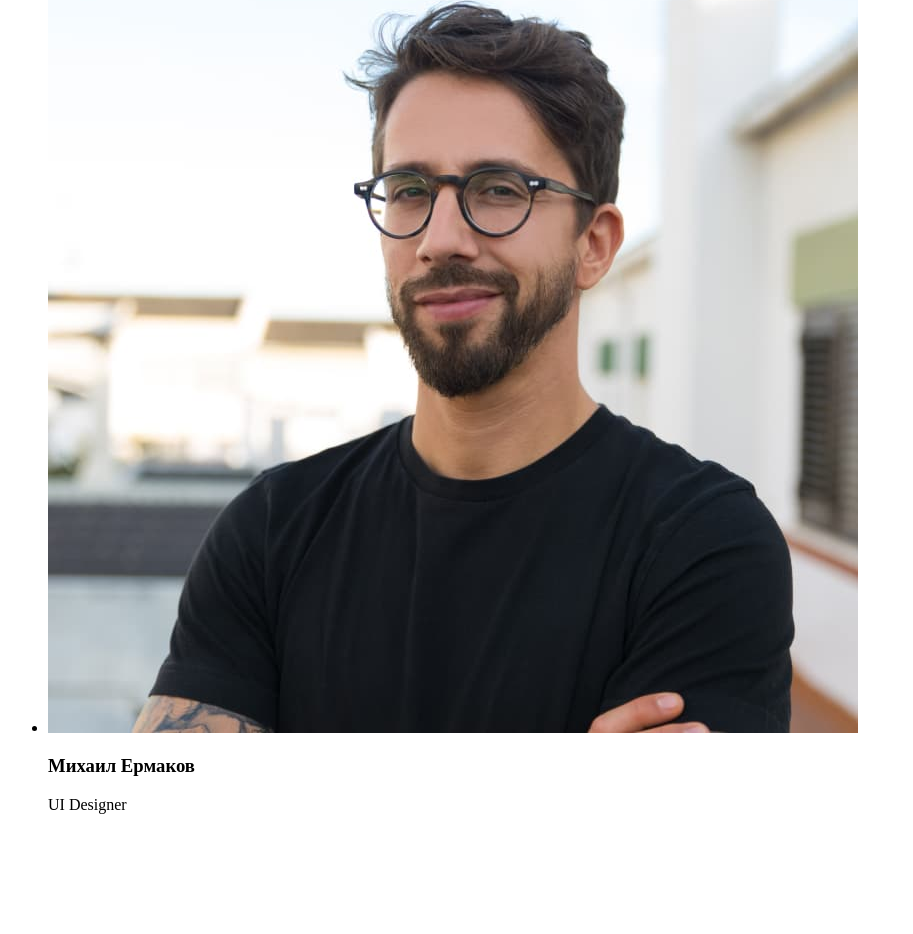
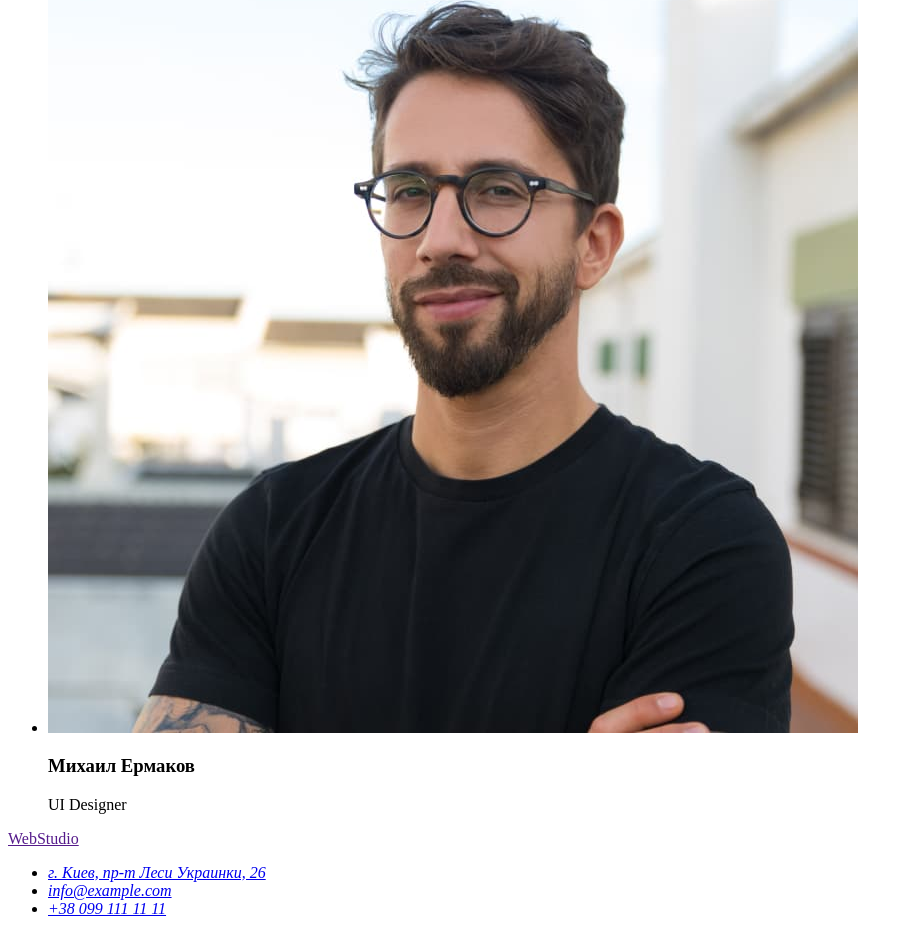
Before and after one commit to DmytroVadimov/goit-markup-hw-01, a plain HTML site: page index.html in a window 1280 px wide. Shown: the part 4253-5187 px from the top of the page, without its empty margins (0-913 px from the left). Before the commit the page ends 5083 px from the top, so only its background shows below. Drawn offline with Linux system fonts and the light colour scheme.

Commit message:
220521_hw_1_f

```diff
--- a/index.html
+++ b/index.html
@@ -8,9 +8,9 @@
   </head>
   <body>
     <header>
+      <!--меню-->
       <nav>
         <a href="">WebStudio</a>
-        <!--меню-->
         <ul>
           <li><a href="">Студия</a></li>
           <li><a href="">Портфолио</a></li>
@@ -98,5 +98,20 @@
         </ul>
       </section>
     </main>
+    <footer>
+      <a href="">WebStudio</a>
+      <!--адрес-->
+      <address>
+        <ul>
+          <li>
+            <a href="https://goo.gl/maps/RR3jkTfYmtPLp5M26"
+              >г. Киев, пр-т Леси Украинки, 26</a
+            >
+          </li>
+          <li><a href="mailto:info@devstudio.com">info@example.com</a></li>
+          <li><a href="tel:+380991111111">+38 099 111 11 11</a></li>
+        </ul>
+      </address>
+    </footer>
   </body>
 </html>
```
